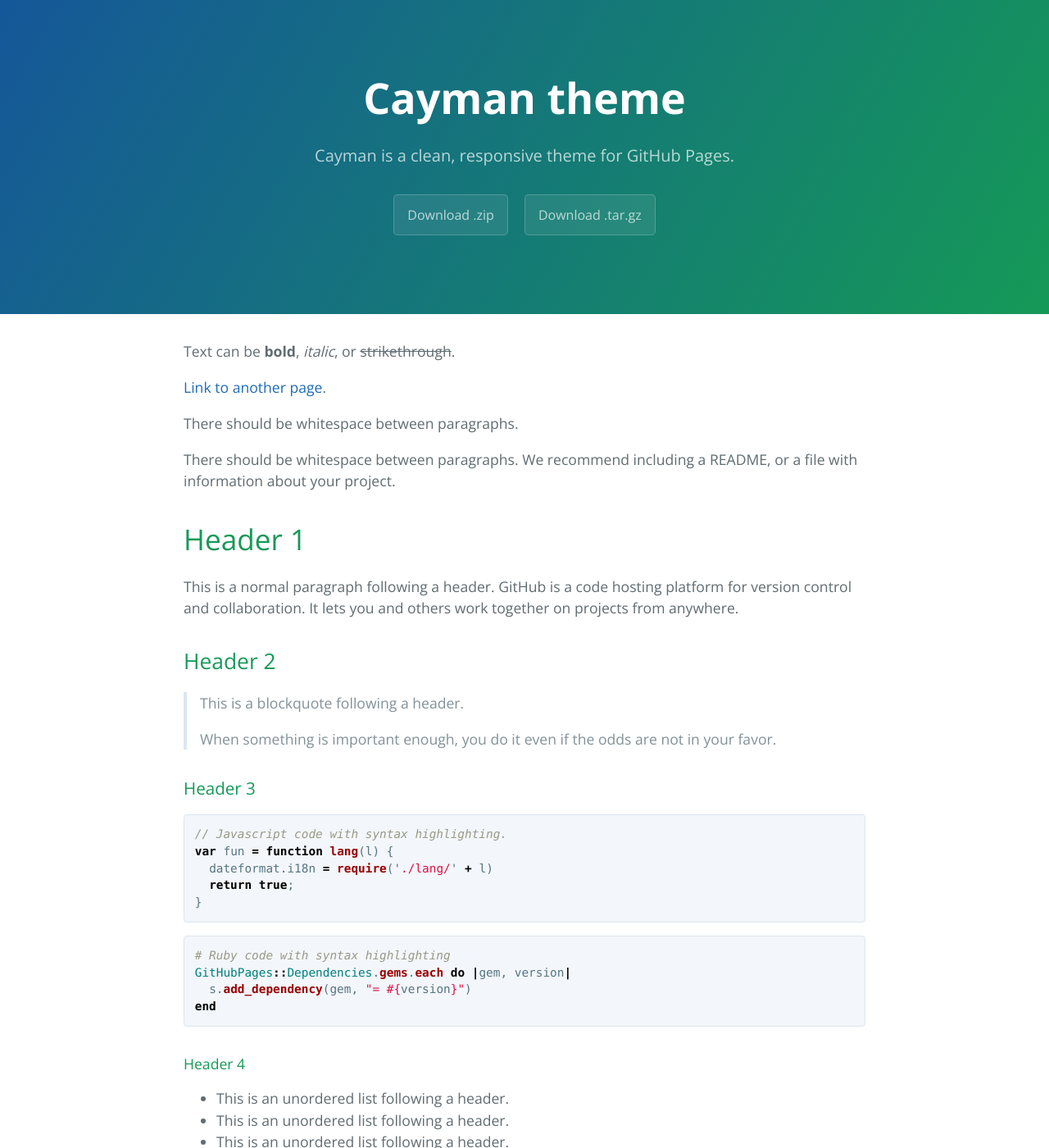
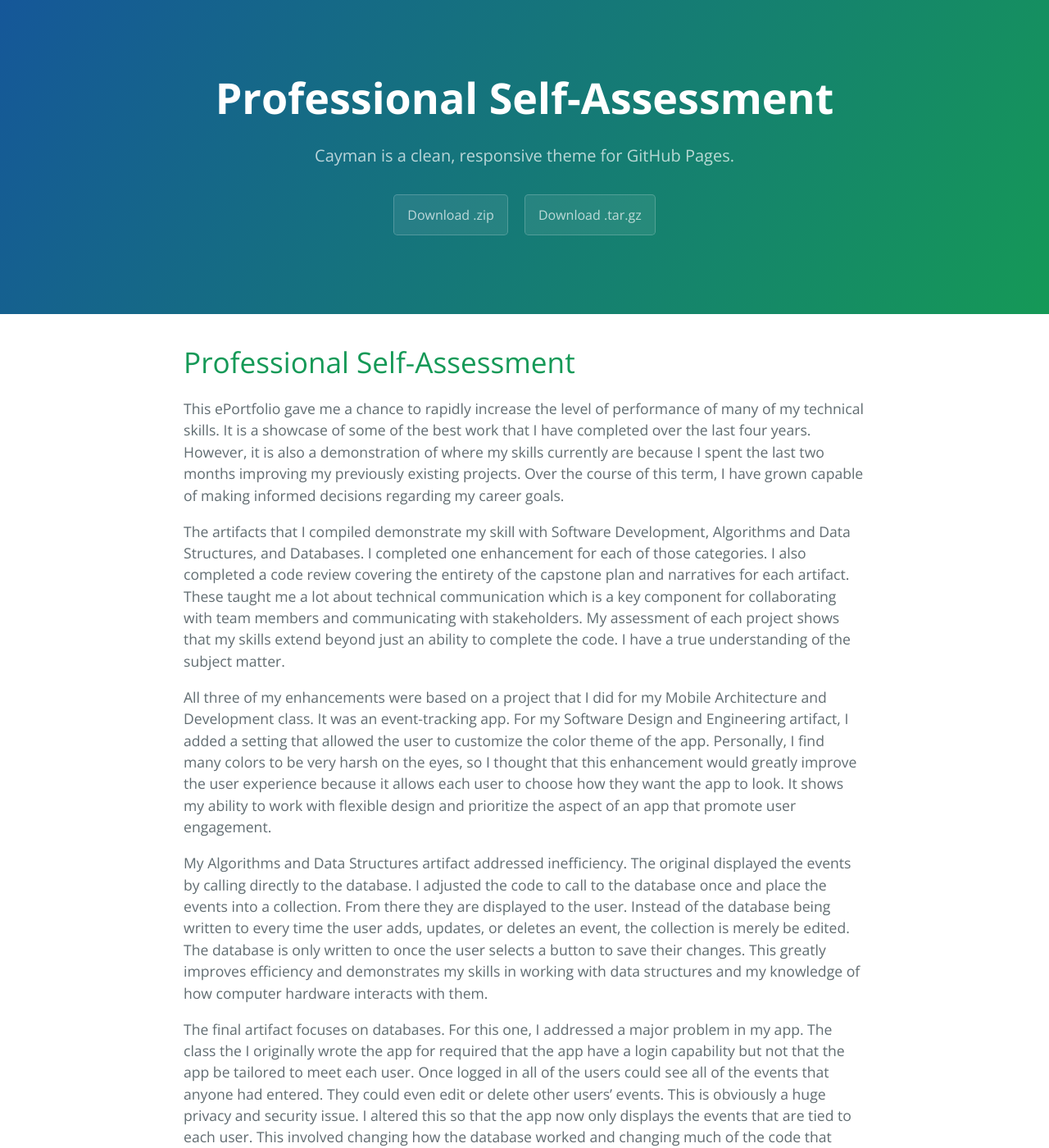
Before and after one commit to elizabeth325/elizabeth325.github.io, a Jekyll site: the page built from index.md, in a window 1280 px wide and 1400 px high. Shown: the whole window at 82% size. Built offline with Jekyll 4.4.1, drawn with Linux system fonts in a browser that asks for light colours; our own code applies the rules of GitHub Pages for plain Markdown files; some of the changed text lies outside the part shown.

Commit message:
Update index.md

````diff
--- a/index.md
+++ b/index.md
@@ -2,122 +2,54 @@
 layout: default
 ---
 
-Text can be **bold**, _italic_, or ~~strikethrough~~.
+# Professional Self-Assessment
 
-[Link to another page](./another-page.html).
+This ePortfolio gave me a chance to rapidly increase the level of performance of many of my technical skills. It is a showcase of some of the best work that I have completed over the last four years. However, it is also a demonstration of where my skills currently are because I spent the last two months improving my previously existing projects. Over the course of this term, I have grown capable of making informed decisions regarding my career goals.
 
-There should be whitespace between paragraphs.
+The artifacts that I compiled demonstrate my skill with Software Development, Algorithms and Data Structures, and Databases. I completed one enhancement for each of those categories. I also completed a code review covering the entirety of the capstone plan and narratives for each artifact. These taught me a lot about technical communication which is a key component for collaborating with team members and communicating with stakeholders. My assessment of each project shows that my skills extend beyond just an ability to complete the code. I have a true understanding of the subject matter.
 
-There should be whitespace between paragraphs. We recommend including a README, or a file with information about your project.
+All three of my enhancements were based on a project that I did for my Mobile Architecture and Development class. It was an event-tracking app. For my Software Design and Engineering artifact, I added a setting that allowed the user to customize the color theme of the app. Personally, I find many colors to be very harsh on the eyes, so I thought that this enhancement would greatly improve the user experience because it allows each user to choose how they want the app to look. It shows my ability to work with flexible design and prioritize the aspect of an app that promote user engagement.
 
-# Header 1
+My Algorithms and Data Structures artifact addressed inefficiency. The original displayed the events by calling directly to the database. I adjusted the code to call to the database once and place the events into a collection. From there they are displayed to the user. Instead of the database being written to every time the user adds, updates, or deletes an event, the collection is merely be edited. The database is only written to once the user selects a button to save their changes. This greatly improves efficiency and demonstrates my skills in working with data structures and my knowledge of how computer hardware interacts with them.
 
-This is a normal paragraph following a header. GitHub is a code hosting platform for version control and collaboration. It lets you and others work together on projects from anywhere.
-
-## Header 2
-
-> This is a blockquote following a header.
->
-> When something is important enough, you do it even if the odds are not in your favor.
-
-### Header 3
-
-```js
-// Javascript code with syntax highlighting.
-var fun = function lang(l) {
-  dateformat.i18n = require('./lang/' + l)
-  return true;
-}
-```
-
-```ruby
-# Ruby code with syntax highlighting
-GitHubPages::Dependencies.gems.each do |gem, version|
-  s.add_dependency(gem, "= #{version}")
-end
-```
-
-#### Header 4
-
-*   This is an unordered list following a header.
-*   This is an unordered list following a header.
-*   This is an unordered list following a header.
-
-##### Header 5
-
-1.  This is an ordered list following a header.
-2.  This is an ordered list following a header.
-3.  This is an ordered list following a header.
-
-###### Header 6
-
-| head1        | head two          | three |
-|:-------------|:------------------|:------|
-| ok           | good swedish fish | nice  |
-| out of stock | good and plenty   | nice  |
-| ok           | good `oreos`      | hmm   |
-| ok           | good `zoute` drop | yumm  |
-
-### There's a horizontal rule below this.
-
-* * *
-
-### Here is an unordered list:
-
-*   Item foo
-*   Item bar
-*   Item baz
-*   Item zip
-
-### And an ordered list:
-
-1.  Item one
-1.  Item two
-1.  Item three
-1.  Item four
-
-### And a nested list:
-
-- level 1 item
-  - level 2 item
-  - level 2 item
-    - level 3 item
-    - level 3 item
-- level 1 item
-  - level 2 item
-  - level 2 item
-  - level 2 item
-- level 1 item
-  - level 2 item
-  - level 2 item
-- level 1 item
-
-### Small image
-
-![Octocat](https://github.githubassets.com/images/icons/emoji/octocat.png)
-
-### Large image
-
-![Branching](https://guides.github.com/activities/hello-world/branching.png)
+The final artifact focuses on databases. For this one, I addressed a major problem in my app. The class the I originally wrote the app for required that the app have a login capability but not that the app be tailored to meet each user. Once logged in all of the users could see all of the events that anyone had entered. They could even edit or delete other users’ events. This is obviously a huge privacy and security issue. I altered this so that the app now only displays the events that are tied to each user. This involved changing how the database worked and changing much of the code that handled interacting with the database. This artifact very directly showcases that I am capable of working with databases at a professional level.
 
 
-### Definition lists can be used with HTML syntax.
 
-<dl>
-<dt>Name</dt>
-<dd>Godzilla</dd>
-<dt>Born</dt>
-<dd>1952</dd>
-<dt>Birthplace</dt>
-<dd>Japan</dd>
-<dt>Color</dt>
-<dd>Green</dd>
-</dl>
+# Code Review
 
-```
-Long, single-line code blocks should not wrap. They should horizontally scroll if they are too long. This line should be long enough to demonstrate this.
-```
+Before starting work on any of my enhancements, I did a code review that walks through the current code and the planned improvements.
 
-```
-The final element.
-```
+[Link to Code Review](https://github.com/elizabeth325/elizabeth325.github.io/tree/2434470deddcfb0575f2fcc59a70ba5a2a866629/Code%20Review)
+
+# Artifacts
+
+All of my enhancements were based on the same original project:
+
+[Mobile Architecture and Development Project](https://github.com/elizabeth325/elizabeth325.github.io/tree/2434470deddcfb0575f2fcc59a70ba5a2a866629/Original%20App)
+
+## Software Design and Engineering
+
+My Software Design and Engineering Artifact:
+
+[Enhancement #1](https://github.com/elizabeth325/elizabeth325.github.io/tree/2434470deddcfb0575f2fcc59a70ba5a2a866629/Software%20Design%20and%20Engineering%20Enhancement)
+
+## Algorithms and Data Structures
+
+My Algorithms and Data Structures Artifact:
+
+[Enhancement 2](https://github.com/elizabeth325/elizabeth325.github.io/tree/2434470deddcfb0575f2fcc59a70ba5a2a866629/Algorithms%20and%20Data%20Structures%20Enhancement)
+
+## Databases
+
+My Databases Artifact:
+
+[Enhancement 3](https://github.com/elizabeth325/elizabeth325.github.io/tree/2434470deddcfb0575f2fcc59a70ba5a2a866629/Database%20Enhancement)
+
+# Narratives
+
+[Software Design and Engineering Narrative](https://github.com/elizabeth325/elizabeth325.github.io/blob/2434470deddcfb0575f2fcc59a70ba5a2a866629/Narratives/Milestone%202%20Narrative.docx)
+
+[Algorithms and Data Structures Narrative](https://github.com/elizabeth325/elizabeth325.github.io/blob/2434470deddcfb0575f2fcc59a70ba5a2a866629/Narratives/Milestone%203%20Narrative.docx)
+
+[Databases Narrative](https://github.com/elizabeth325/elizabeth325.github.io/blob/2434470deddcfb0575f2fcc59a70ba5a2a866629/Narratives/Milestone%204%20Narrative.docx)
````
